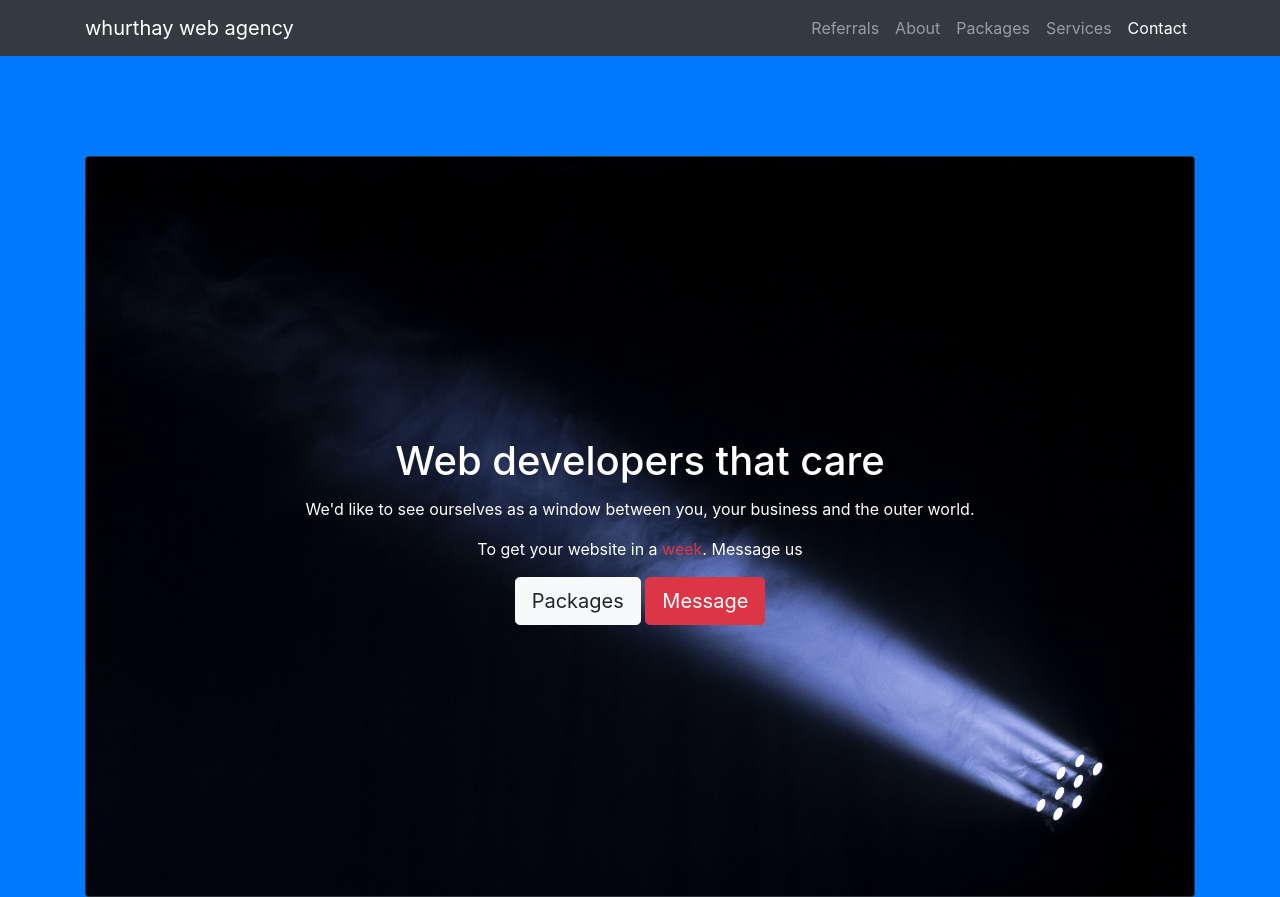
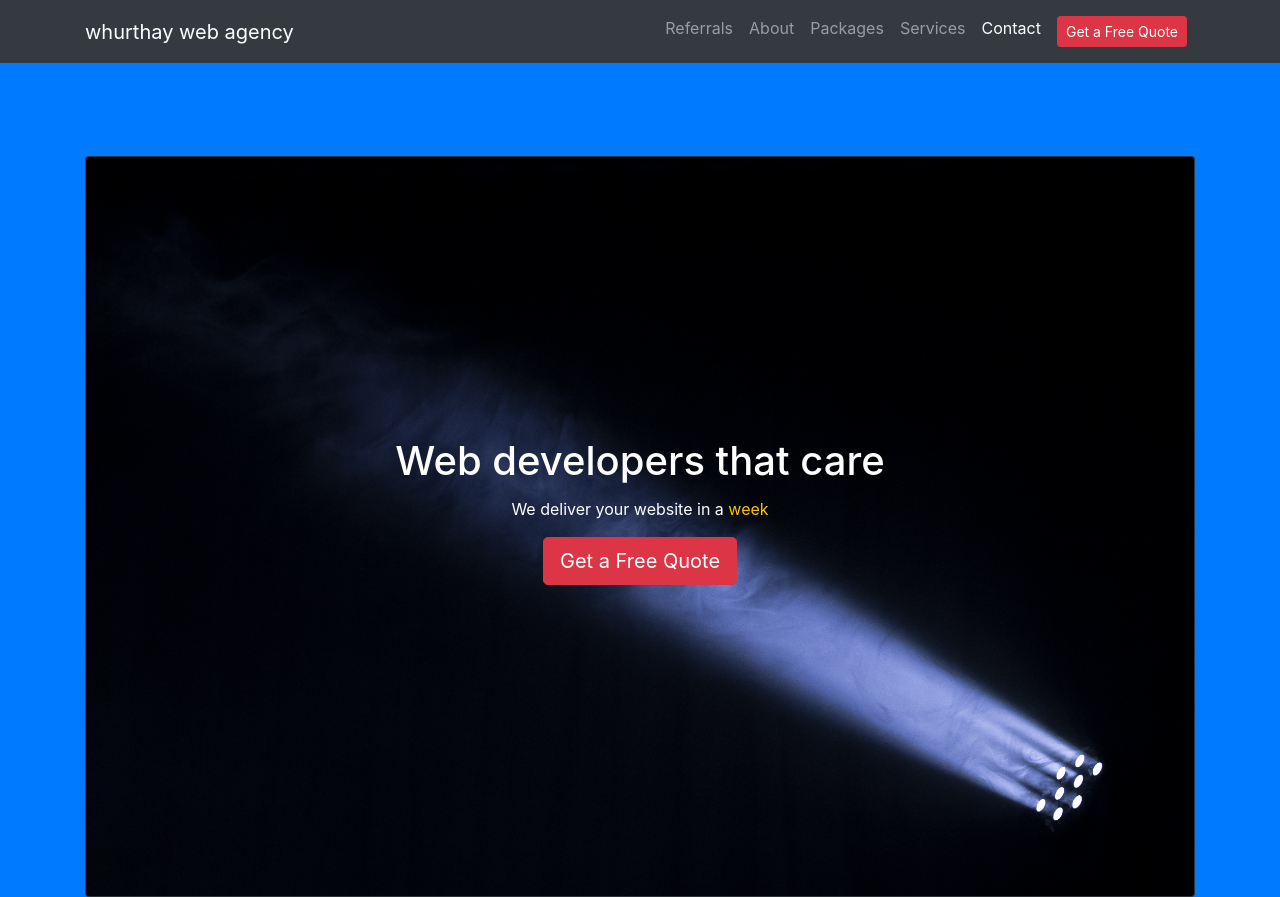
Before and after one commit to whurthay-agency/whurthay-agency.github.io, a website with bundled scripts: page index.html in a window 1280 px wide. Shown: the top 897 px of the page. Built offline with nearby package versions, Linux system fonts and the light colour scheme.

Commit message:
update button

```diff
--- a/index.html
+++ b/index.html
@@ -46,6 +46,11 @@
             <li class="nav-item">
               <a class="nav-link js-scroll-trigger" href="#contact">Contact</a>
             </li>
+            <li class="nav-item">
+              <a class="nav-link js-scroll-trigger" href="https://goo.gl/forms/iCwTMRgPktRs6vWl2" target="_blank">
+                <button class="btn btn-danger btn-sm">Get a Free Quote</button>
+              </a>
+            </li>
           </ul>
         </div>
       </div>
@@ -57,13 +62,11 @@
               <img class="card-img" src="img/paul.jpg" alt="Card image">
               <div class="card-img-overlay card-title-top-head">
                 <h1 class="card-title">Web developers that care</h1>
-                <p class="card-text">We'd like to see ourselves as a window between you, your business and the outer world.</p>
-                <p class="card-text">To get your website in a <span class="text-danger">week</span>. Message us</p>
+                <p class="card-text">We deliver your website in a <span class="text-warning">week</span></p>
                 <p>
                   <a href="#packages" class="js-scroll-trigger">
-                      <button class="btn btn-light btn-lg">Packages</button>
                       <a href="https://goo.gl/forms/iCwTMRgPktRs6vWl2" target="_blank">
-                        <button class="btn btn-danger btn-lg">Message</button>
+                        <button class="btn btn-danger btn-lg">Get a Free Quote</button>
                       </a>
                   </a>
                 </p>
@@ -215,7 +218,7 @@
               <div class="col-lg-8 container">
                 <h4 class="mt-4">What's best for me?</h4>
                 <p class="lead">You can either purchase all of the above packages for $5000(from the left, complete website package), if you'd like us to build the website from the ground up and maintain it for the first year. or, if you already have the content, you can purchase the website development and site maintainence package for $4000, or if you have the content, and the hosting/domain registration taken care of, then you can just buy the $2500 website development package, and we will provide a guide on how to host the website and register a domain. Maintainence cost is $1500 every year, which includes free website hosting and domain updation/re-registration. <br><br> If you need somebody to talk to, <br><a href="https://goo.gl/forms/iCwTMRgPktRs6vWl2" target="_blank">
-                  <button class="btn btn-danger btn-lg">Message us</button>
+                  <button class="btn btn-danger btn-lg">Get a Free Quote</button>
                 </a> </p>
               </div>
             </div>
@@ -263,7 +266,7 @@
             </script>
             <p class="lead">We are located in the beautiful city of Auckland, New Zealand. Contact us on <a href="mailto:agency@whurthay.com" target="_blank">agency@whurthay.com</a>, to get to know more about us, and explain to us your current circumstances and discuss your development needs. We are all ears.
               <br><a href="https://goo.gl/forms/iCwTMRgPktRs6vWl2" target="_blank">
-              <button class="btn btn-danger btn-lg">Message Us</button>
+              <button class="btn btn-danger btn-lg">Get a Free Quote</button>
             </a></p>
           </div>
         </div>
```
